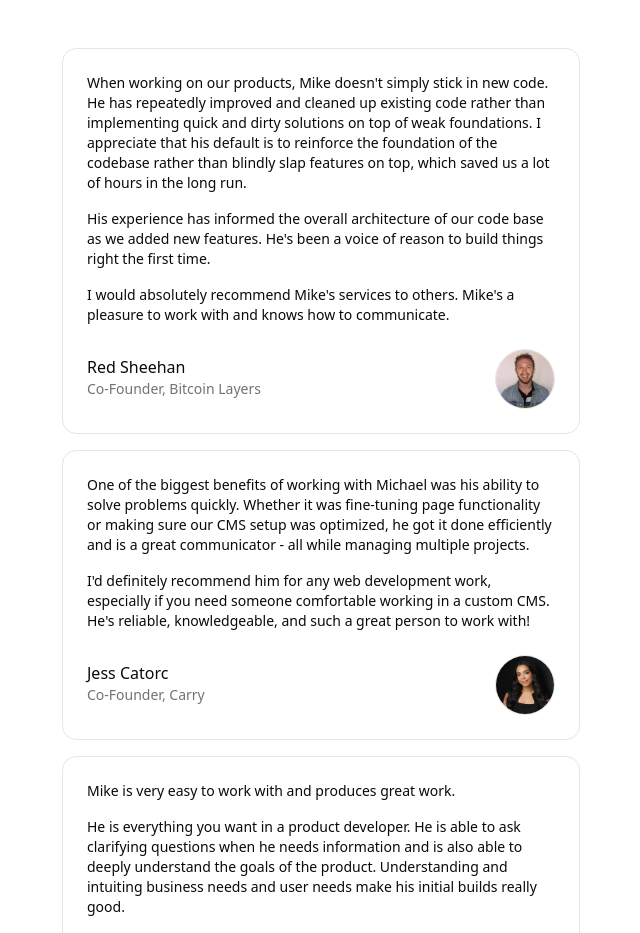
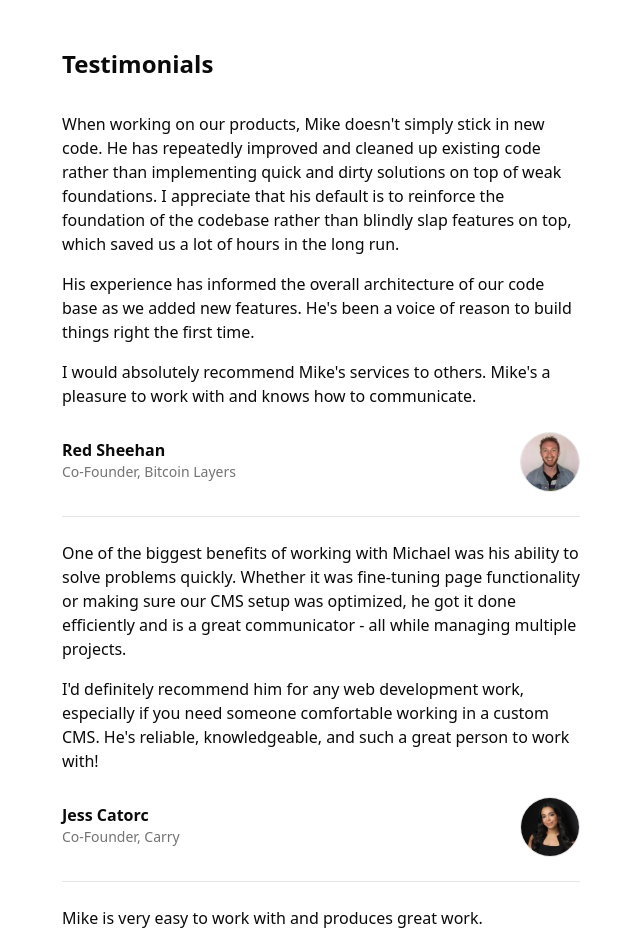
Before and after one commit to bolander72/boland.co, an Astro site: page /testimonials in a window 1280 px wide. Shown: the top 933 px of the page, without its empty margins (319-959 px from the left). Built offline with nearby package versions, Linux system fonts and the light colour scheme; Astro itself is replaced by a stand-in of ours.

Commit message:
Update testimonials

```diff
--- a/src/components/testimonial-card.tsx
+++ b/src/components/testimonial-card.tsx
@@ -24,18 +24,18 @@ export default function TestimonialCard({
 	authorImageSrc,
 }: Props) {
 	return (
-		<Card className="shadow-none">
-			<CardContent className="space-y-4">
+		<Card className="border-none shadow-none">
+			<CardContent className="space-y-4 px-0">
 				{content.map((paragraph, index) => (
-					<p key={index} className="!text-sm">
+					<p key={index}>
 						{paragraph}
 					</p>
 				))}
 			</CardContent>
-			<CardHeader className="flex flex-row items-center justify-between">
+			<CardHeader className="flex flex-row items-center justify-between px-0">
 				<div className="flex flex-col gap-1">
-					<CardTitle className="!font-normal">{authorName}</CardTitle>
-					<CardDescription className="!font-normal">
+					<CardTitle>{authorName}</CardTitle>
+					<CardDescription>
 						{authorTitle}, {authorCompany}
 					</CardDescription>
 				</div>
--- a/src/layouts/Layout.astro
+++ b/src/layouts/Layout.astro
@@ -1,11 +1,7 @@
 ---
 import { ClientRouter } from "astro:transitions";
 import "@/styles/global.css";
-import {
-    ArrowUpRightIcon,
-    ChevronRightIcon,
-    ExternalLinkIcon,
-} from "lucide-react";
+import { ChevronRightIcon } from "lucide-react";
 
 interface Props {
     title?: string;
--- a/src/pages/testimonials.astro
+++ b/src/pages/testimonials.astro
@@ -49,10 +49,13 @@ const testimonials = [
 ---
 
 <Layout>
-    <main>
-        <div class="flex flex-col gap-4">
+    <main class="space-y-4">
+        <section class="space-y-2">
+            <h1>Testimonials</h1>
+            <div class="flex flex-col gap-0">
                 {
-                testimonials.map((testimonial) => (
+                    testimonials.map((testimonial, index) => (
+                        <div>
                             <TestimonialCard
                                 content={testimonial.content}
                                 authorName={testimonial.authorName}
@@ -60,8 +63,11 @@ const testimonials = [
                                 authorCompany={testimonial.authorCompany}
                                 authorImageSrc={testimonial.authorImageSrc}
                             />
+                            {index !== testimonials.length - 1 && <hr />}
+                        </div>
                     ))
                 }
             </div>
+        </section>
     </main>
 </Layout>
```
Lines whose indentation alone changed are shown as unchanged.
